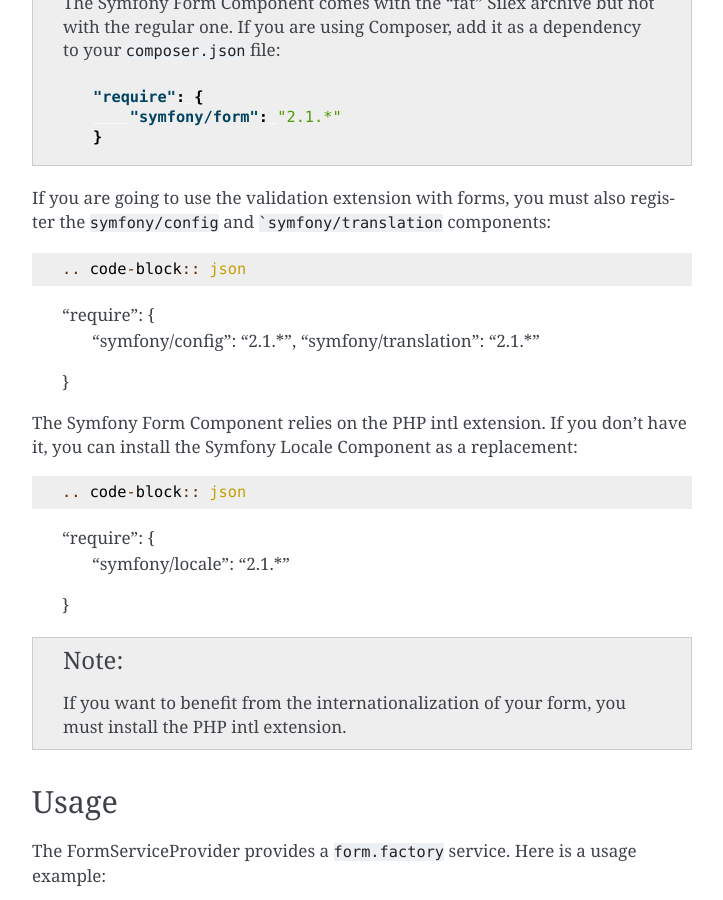
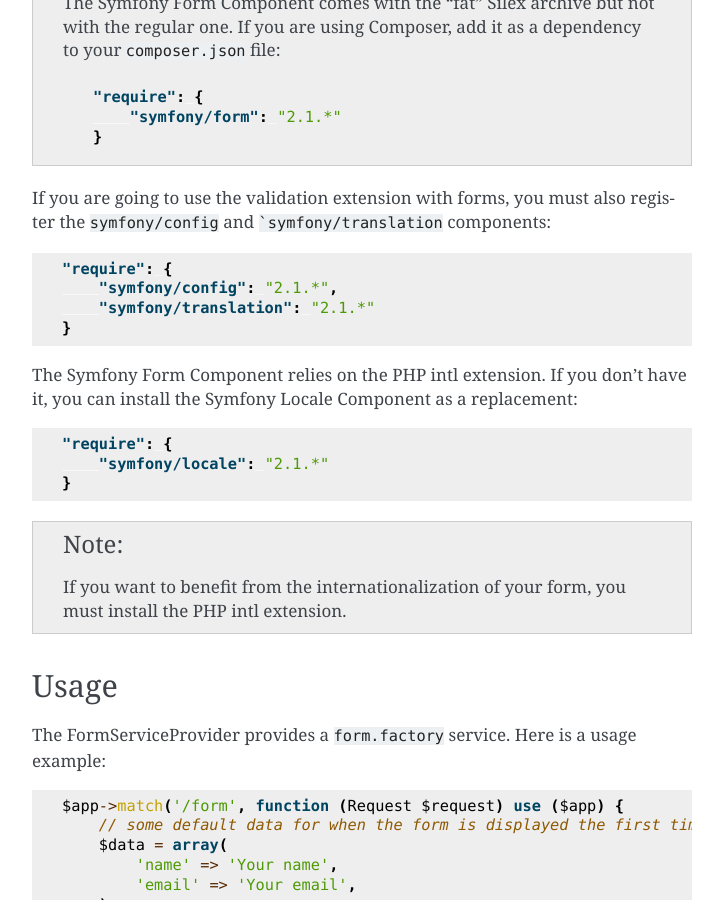
Before and after one commit to silexphp/Silex, a Sphinx documentation site: the page built from doc/providers/form.rst, in a window 1280 px wide and 900 px high, scrolled down 729 px. Shown: the whole window, without its empty margins (388-1111 px from the left). Built offline with Sphinx 7.4.7, drawn with Linux system fonts in a browser that asks for light colours.

Commit message:
fixed doc markup (closes #392)

````diff
--- a/doc/providers/form.rst
+++ b/doc/providers/form.rst
@@ -47,7 +47,7 @@
         }
 
 If you are going to use the validation extension with forms, you must also
-register the ``symfony/config`` and ```symfony/translation`` components::
+register the ``symfony/config`` and ```symfony/translation`` components:
 
 .. code-block:: json
 
@@ -57,7 +57,7 @@
     }
 
 The Symfony Form Component relies on the PHP intl extension. If you don't have
-it, you can install the Symfony Locale Component as a replacement::
+it, you can install the Symfony Locale Component as a replacement:
 
 .. code-block:: json
 
````
